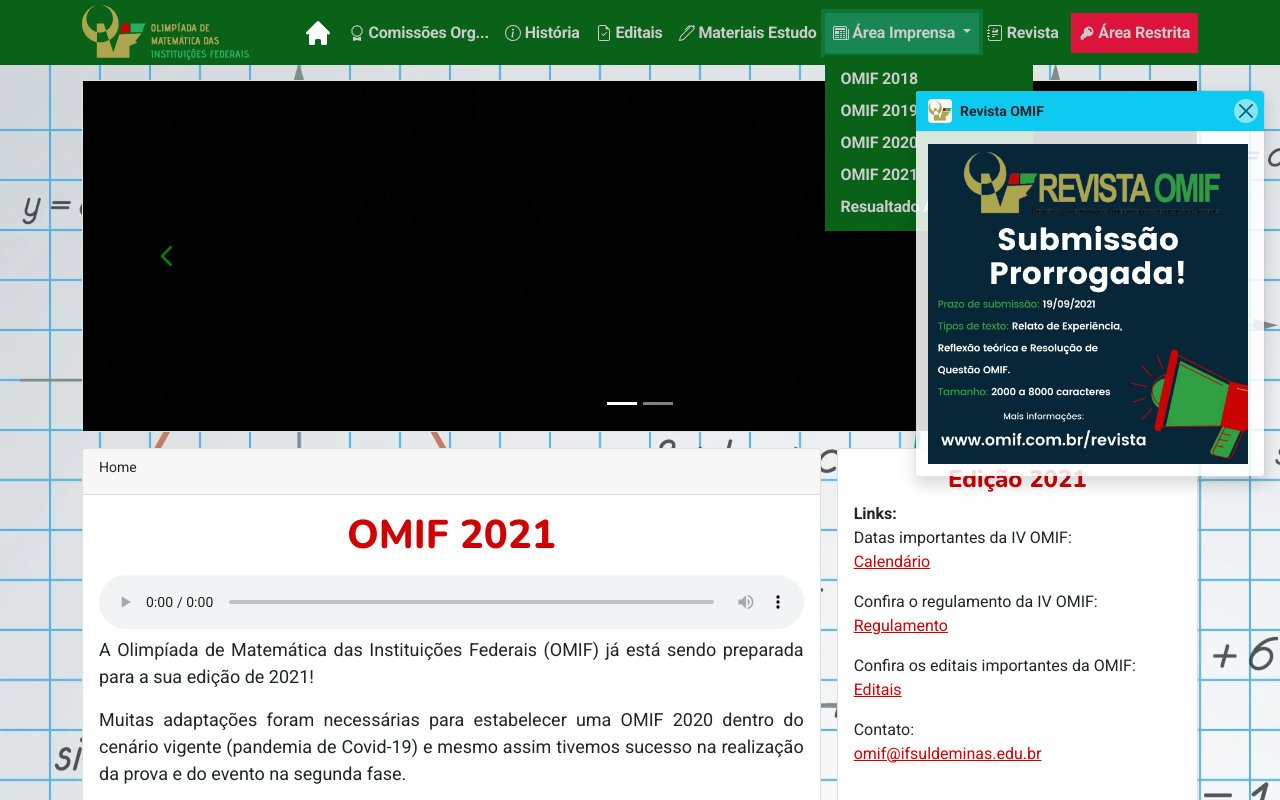
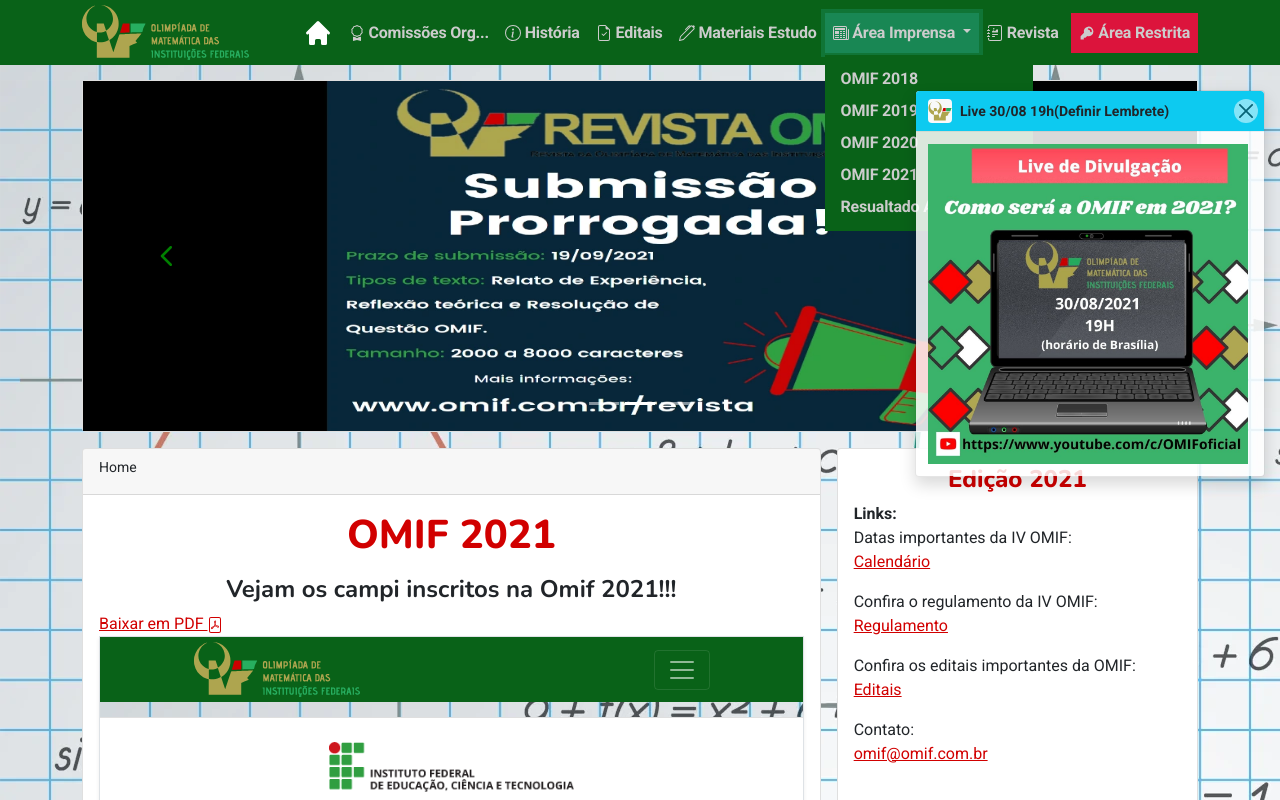
Before and after one commit to hansmboron/omif_vue, a Vue app: page / in a window 1280 px wide. Both pictures are taken after a click on the button "Área Imprensa". Shown: the top 800 px of the page. Built offline with nearby package versions, Linux system fonts and the light colour scheme.

Commit message:
add youtube video

```diff
--- a/public/index.html
+++ b/public/index.html
@@ -8,7 +8,7 @@
   <meta property="og:title" content="OMIF - Olimpíada de Matemática das Instituições Federais" />
   <meta property="og:type" content="website" />
   <meta property="og:url" content="https://omif.com.br" />
-  <meta property="og:image" content="https://omif.com.br/img/omif.svg" />
+  <meta property="og:image" content="https://omif.com.br/favicon.svg" />
   <meta property="og:image:alt" content="..." />
   <!-- <base href="https://omif.com.br" /> -->
   <meta http-equiv="content-type" content="text/html; charset=utf-8" />
--- a/src/App.vue
+++ b/src/App.vue
@@ -47,6 +47,13 @@
 
 .text-justify {
   text-align: justify;
+}
+
+.cor-secundaria {
+  color: var(--secondary);
+}
+.cor-primaria {
+  color: var(--primary);
 }
 
 /*para não ficar por baixo da navbar na navegação dentro da pagina*/
--- a/src/components/Carrosel.vue
+++ b/src/components/Carrosel.vue
@@ -19,11 +19,16 @@
           data-bs-slide-to="1"
           data-bs-target="#carouselExampleCaptions"
         ></button>
-        <!-- <button aria-label="Slide 3" title="slide 3" data-bs-slide-to="2" data-bs-target="#carouselExampleCaptions"
-                        type="button"></button> -->
+        <button
+          aria-label="Slide 3"
+          title="slide 3"
+          data-bs-slide-to="2"
+          data-bs-target="#carouselExampleCaptions"
+          type="button"
+        ></button>
       </div>
       <div class="carousel-inner">
-        <div class="carousel-item active" data-bs-interval="9000">
+        <div class="carousel-item active" data-bs-interval="7000">
           <img
             class="d-block w-100 bg-dark"
             src="img/OMIF_2021.gif"
@@ -39,7 +44,7 @@
                                     target="_blank"><strong>YouTube</strong></a>)</p> -->
           </div>
         </div>
-        <div class="carousel-item" data-bs-interval="9000">
+        <div class="carousel-item" data-bs-interval="7000">
           <router-link to="revista"
             ><img
               class="d-block w-100 bg-dark"
@@ -47,6 +52,24 @@
               alt="Revista OMIF submissão prorrogada"
               height="350"
           /></router-link>
+        </div>
+        <div
+          class="carousel-item text-center w-100 bg-dark"
+          data-bs-interval="7000"
+        >
+          <a href="https://www.youtube.com/watch?v=MQUfHXDp12s" target="_blank"
+            ><img
+              class="mx-auto d-block"
+              src="img/live_30_08.jpeg"
+              alt="Live OMIF 2021 - Como será a OMIF em 2021?"
+              height="350"
+          /></a>
+          <div class="carousel-caption">
+            <h5 class="fw-bolder" style="text-shadow: 2px 2px #0f701f">
+              Dica: Clique em 'Defenir lembrete' para receber notificação quando
+              a live começar!
+            </h5>
+          </div>
         </div>
         <!-- <div class="carousel-item w-100">
                         <img alt="..." height="350" class="mx-auto d-block"
--- a/src/components/ToastMessage.vue
+++ b/src/components/ToastMessage.vue
@@ -14,7 +14,9 @@
         class="rounded bg-light me-2"
         alt="..."
       />
-      <strong class="me-auto text-dark">Revista OMIF</strong>
+      <strong class="me-auto text-dark"
+        >Live 30/08 19h(Definir Lembrete)</strong
+      >
       <!--        <small class="text-muted">11 mins ago</small>-->
       <button
         style="color: white"
@@ -25,13 +27,13 @@
       ></button>
     </div>
     <div class="toast-body">
-      <router-link to="revista"
+      <a href="https://www.youtube.com/watch?v=MQUfHXDp12s" target="_blank"
         ><img
-          src="img/sub_pro.jpeg"
-          alt="Submissão Prorrogada Revista Omif"
+          src="img/live_30_08.jpeg"
+          alt="Live OMIF 2021 - Como será a OMIF em 2021?"
           height="320"
           width="320"
-      /></router-link>
+      /></a>
     </div>
   </div>
 </template>
--- a/src/router/index.js
+++ b/src/router/index.js
@@ -63,6 +63,7 @@
 ]
 
 const router = createRouter({
+  mode: 'history',
   history: createWebHistory(process.env.BASE_URL),
   routes
 })
--- a/src/views/Home.vue
+++ b/src/views/Home.vue
@@ -14,6 +14,55 @@
           </div>
           <div class="card-body text-justify mb-4">
             <h1 class="card-title text-center mb-3">OMIF 2021</h1>
+
+            <h4 class="text-center">
+              Vejam os campi inscritos na Omif 2021!!!
+            </h4>
+            <a
+              href="pdf/INSTITUICOES_INSCRITAS_2021.pdf"
+              target="_blank"
+              download="pdf/INSTITUICOES_INSCRITAS_2021.pdf"
+              >Baixar em PDF
+              <svg
+                xmlns="http://www.w3.org/2000/svg"
+                width="16"
+                height="16"
+                fill="currentColor"
+                class="bi bi-file-pdf"
+                viewBox="0 0 16 16"
+              >
+                <path
+                  d="M4 0a2 2 0 0 0-2 2v12a2 2 0 0 0 2 2h8a2 2 0 0 0 2-2V2a2 2 0 0 0-2-2H4zm0 1h8a1 1 0 0 1 1 1v12a1 1 0 0 1-1 1H4a1 1 0 0 1-1-1V2a1 1 0 0 1 1-1z"
+                />
+                <path
+                  d="M4.603 12.087a.81.81 0 0 1-.438-.42c-.195-.388-.13-.776.08-1.102.198-.307.526-.568.897-.787a7.68 7.68 0 0 1 1.482-.645 19.701 19.701 0 0 0 1.062-2.227 7.269 7.269 0 0 1-.43-1.295c-.086-.4-.119-.796-.046-1.136.075-.354.274-.672.65-.823.192-.077.4-.12.602-.077a.7.7 0 0 1 .477.365c.088.164.12.356.127.538.007.187-.012.395-.047.614-.084.51-.27 1.134-.52 1.794a10.954 10.954 0 0 0 .98 1.686 5.753 5.753 0 0 1 1.334.05c.364.065.734.195.96.465.12.144.193.32.2.518.007.192-.047.382-.138.563a1.04 1.04 0 0 1-.354.416.856.856 0 0 1-.51.138c-.331-.014-.654-.196-.933-.417a5.716 5.716 0 0 1-.911-.95 11.642 11.642 0 0 0-1.997.406 11.311 11.311 0 0 1-1.021 1.51c-.29.35-.608.655-.926.787a.793.793 0 0 1-.58.029zm1.379-1.901c-.166.076-.32.156-.459.238-.328.194-.541.383-.647.547-.094.145-.096.25-.04.361.01.022.02.036.026.044a.27.27 0 0 0 .035-.012c.137-.056.355-.235.635-.572a8.18 8.18 0 0 0 .45-.606zm1.64-1.33a12.647 12.647 0 0 1 1.01-.193 11.666 11.666 0 0 1-.51-.858 20.741 20.741 0 0 1-.5 1.05zm2.446.45c.15.162.296.3.435.41.24.19.407.253.498.256a.107.107 0 0 0 .07-.015.307.307 0 0 0 .094-.125.436.436 0 0 0 .059-.2.095.095 0 0 0-.026-.063c-.052-.062-.2-.152-.518-.209a3.881 3.881 0 0 0-.612-.053zM8.078 5.8a6.7 6.7 0 0 0 .2-.828c.031-.188.043-.343.038-.465a.613.613 0 0 0-.032-.198.517.517 0 0 0-.145.04c-.087.035-.158.106-.196.283-.04.192-.03.469.046.822.024.111.054.227.09.346z"
+                /></svg
+            ></a>
+            <div class="ratio ratio-16x9 mb-2">
+              <iframe
+                class="border shadow-sm"
+                src="pdf/INSTITUICOES_INSCRITAS_2021.pdf"
+              ></iframe>
+            </div>
+            <small>
+              Caso haja alguma divergência na lista de campi inscritos, por
+              favor, entre em contato pelo email:
+              <a href="mailto:omif@omif.com.br">omif@omif.com.br</a>
+            </small>
+            <hr class="my-4" />
+            <h3 class="text-center cor-secundaria">
+              Como será a OMIF em 2021? (Live 30/08 19h)
+            </h3>
+            <div class="ratio ratio-16x9 mb-2">
+              <iframe
+                src="https://www.youtube.com/embed/MQUfHXDp12s"
+                title="YouTube video player"
+                allow="accelerometer; clipboard-write;  picture-in-picture"
+                allowfullscreen
+              ></iframe>
+            </div>
+            <hr class="my-4" />
+
             <audio class="w-100" controls>
               <source src="../assets/audios/omif2021.mp3" type="audio/mpeg" />
               <source
@@ -111,11 +160,8 @@
               </p>
               <p class="card-text">
                 Contato:<br />
-                <a
-                  href="mailto:omif@ifsuldeminas.edu.br"
-                  rel="noopener"
-                  target="_blank"
-                  >omif@ifsuldeminas.edu.br</a
+                <a href="mailto:omif@omif.com.br" rel="noopener" target="_blank"
+                  >omif@omif.com.br</a
                 >
               </p>
               <p class="card-text fw-bold mt-5">
--- a/src/views/Omif2021.vue
+++ b/src/views/Omif2021.vue
@@ -19,6 +19,14 @@
             Área de Imprensa - OMIF 2021:
           </h1>
           <div class="w-100 text-center">
+            <div class="ratio ratio-16x9 mb-2">
+              <iframe
+                src="https://www.youtube.com/embed/MQUfHXDp12s"
+                title="YouTube video player"
+                allow="accelerometer; clipboard-write;  picture-in-picture"
+                allowfullscreen
+              ></iframe>
+            </div>
             <div class="ratio ratio-16x9 mb-2">
               <iframe
                 class="border shadow-sm"
--- a/src/views/Revista.vue
+++ b/src/views/Revista.vue
@@ -291,7 +291,7 @@
                   target="_blank"
                   >o formulário</a
                 >.<br />O prazo para submissão encerra às 23h59 do
-                <strong>dia 19 de agosto de 2021</strong>.<br />Link do
+                <strong>dia 19 de setembro de 2021</strong>.<br />Link do
                 formulário:
                 <a
                   class="btn btn-success rounded-pill shadow mb-3 px-3"
```
Also changed, not shown: public/img/live_30_08.jpeg (added), 1 other file (tests, documents, lock files or other folders).
